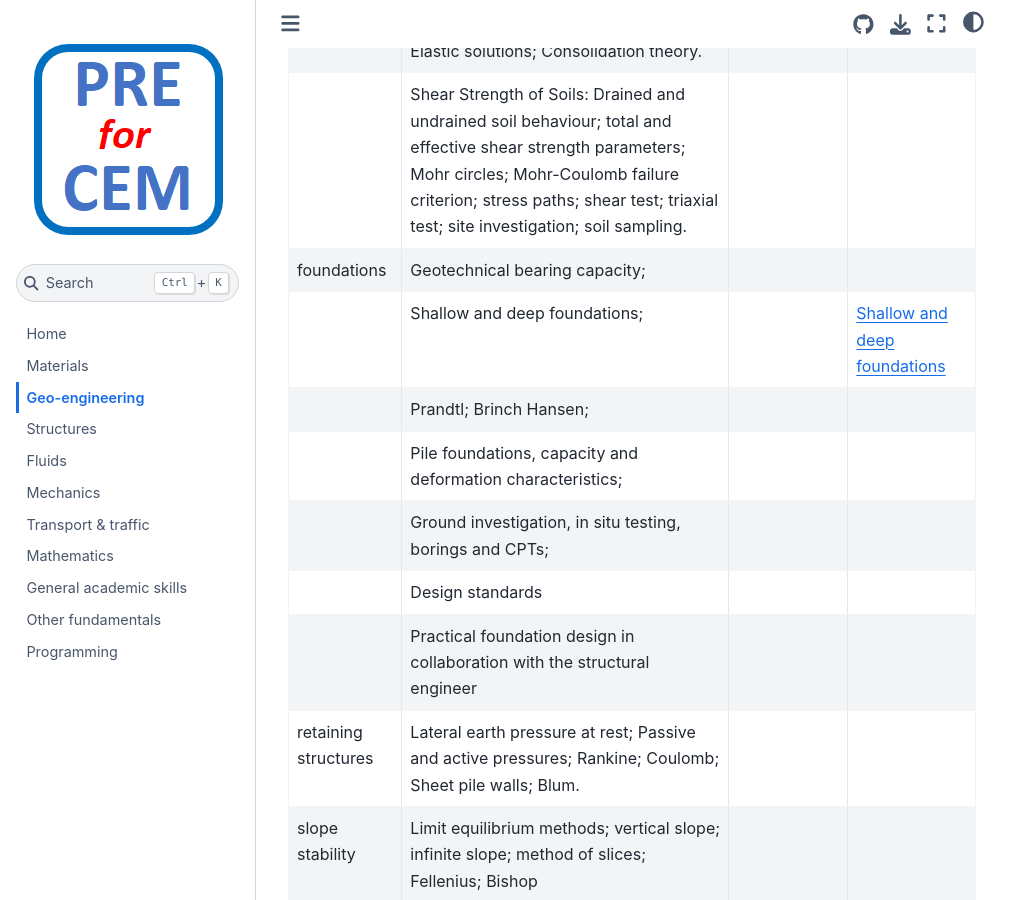
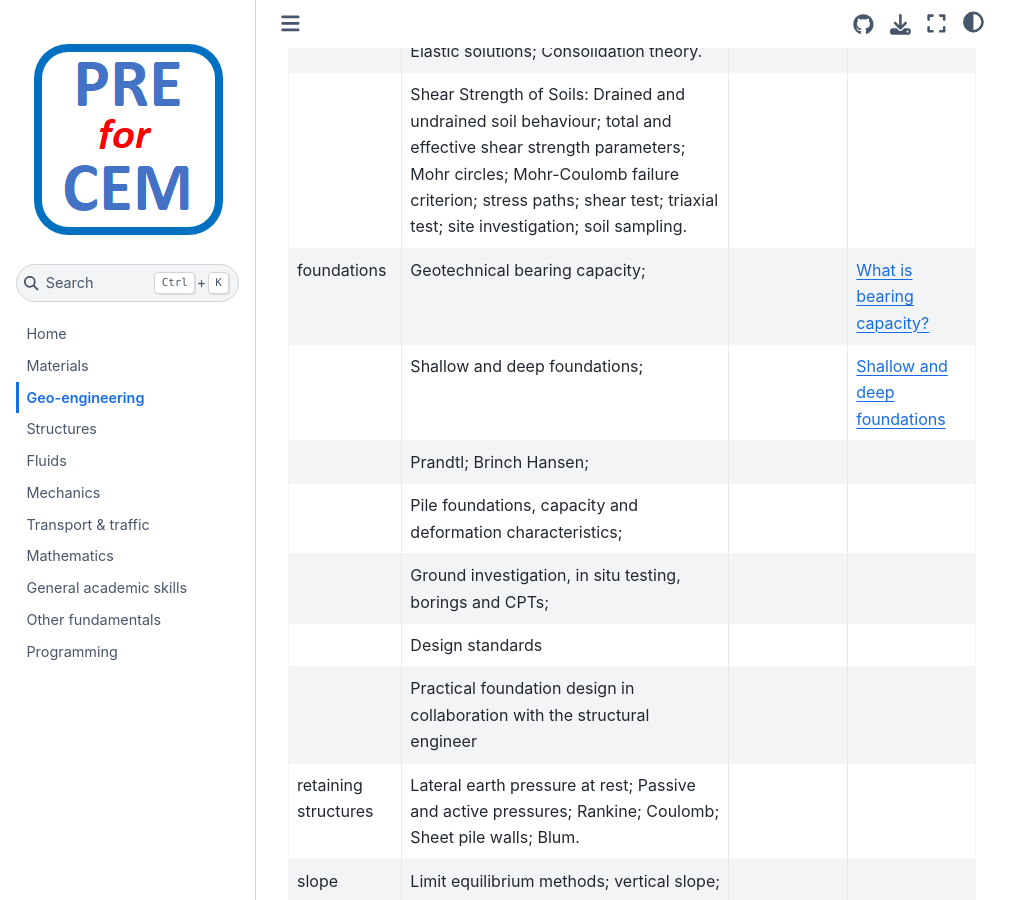
Before and after one commit to TUDelft-CITG/pre-for-cem, a Jupyter Book: the page built from book/contents/geo-engineering.md, in a window 1280 px wide and 900 px high, scrolled down 548 px. Shown: the whole window, without its empty margins (0-1031 px from the left). Built offline with Jupyter Book 1.0.4 settings and Sphinx 7.4.7 and the Sphinx Book theme 1.1.4, drawn with Linux system fonts in a browser that asks for light colours.

Commit message:
Update geo-engineering
1 OER for geo-engineering

```diff
--- a/book/contents/geo-engineering.md
+++ b/book/contents/geo-engineering.md
@@ -8,7 +8,7 @@ The following topics on **geo-engineering** are considered prerequisite knowledg
 |                      | Groundwater: Pore pressure and effective stress; Darcy’s law, permeability and groundwater flow.                                                                                                                                        |                                 |
 |                      | Geomechanics: Stresses and initial stress state; Strains, stress-strain relationships and tangent modulus; Elastic solutions; Consolidation theory.                                                                                     |                                 |
 |                      | Shear Strength of Soils: Drained and undrained soil behaviour; total and effective shear strength parameters; Mohr circles; Mohr-Coulomb failure criterion; stress paths; shear test; triaxial test; site investigation; soil sampling. |                                 |
-| foundations          | Geotechnical bearing capacity;                                                                                                                                                                                                          |                                 |
+| foundations          | Geotechnical bearing capacity;                                                                                                                                                                                                          |                                 |[What is bearing capacity?](https://www.tensar.co.uk/resources/articles/what-is-the-bearing-capacity-of-soil)
 |                      | Shallow and deep foundations;                                                                                                                                                                                                         |                                 |[Shallow and deep foundations](https://www.oercommons.org/courses/shallow-deep-foundations-2/view)
 |                        | Prandtl; Brinch Hansen;                                                                                                                                                                                                                 |                                 |
 |                      | Pile foundations, capacity and deformation characteristics;                                                                                                                                                                             |                                 |
```
